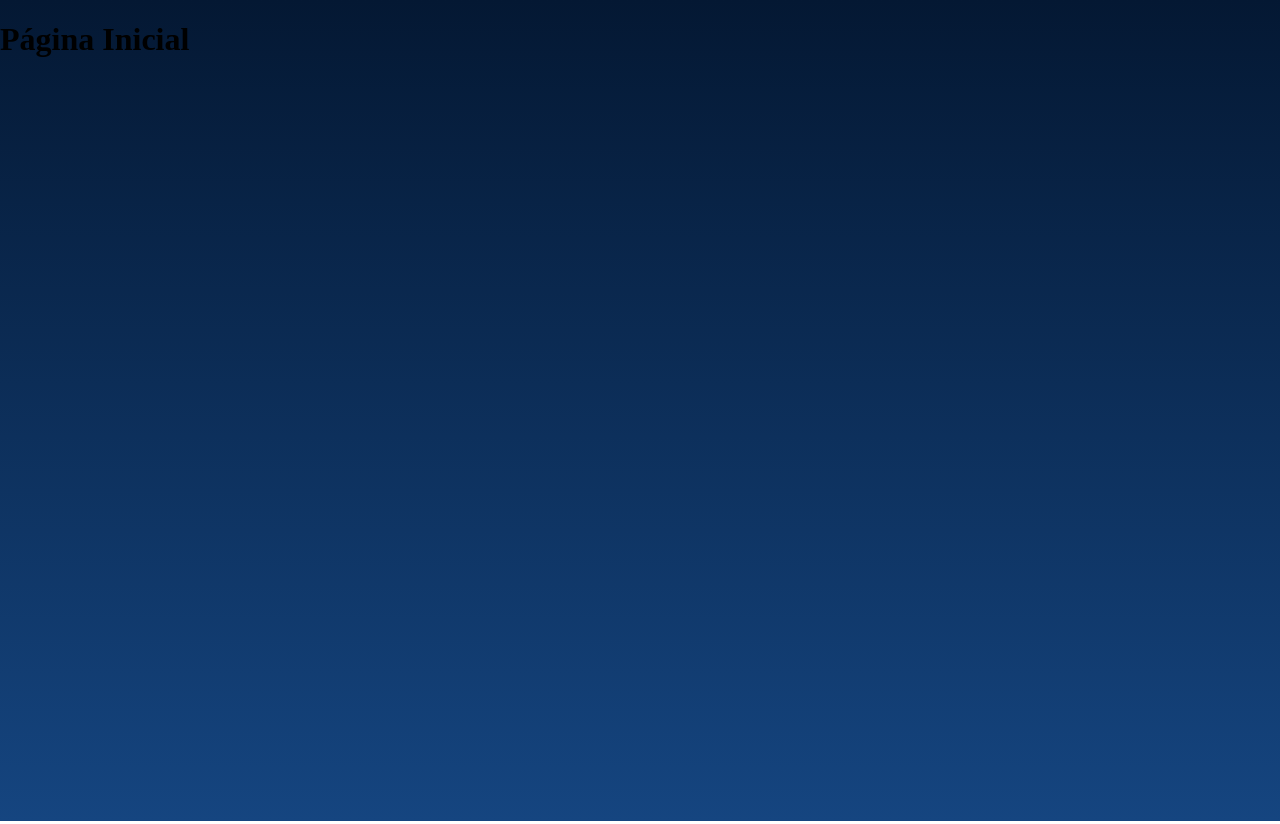
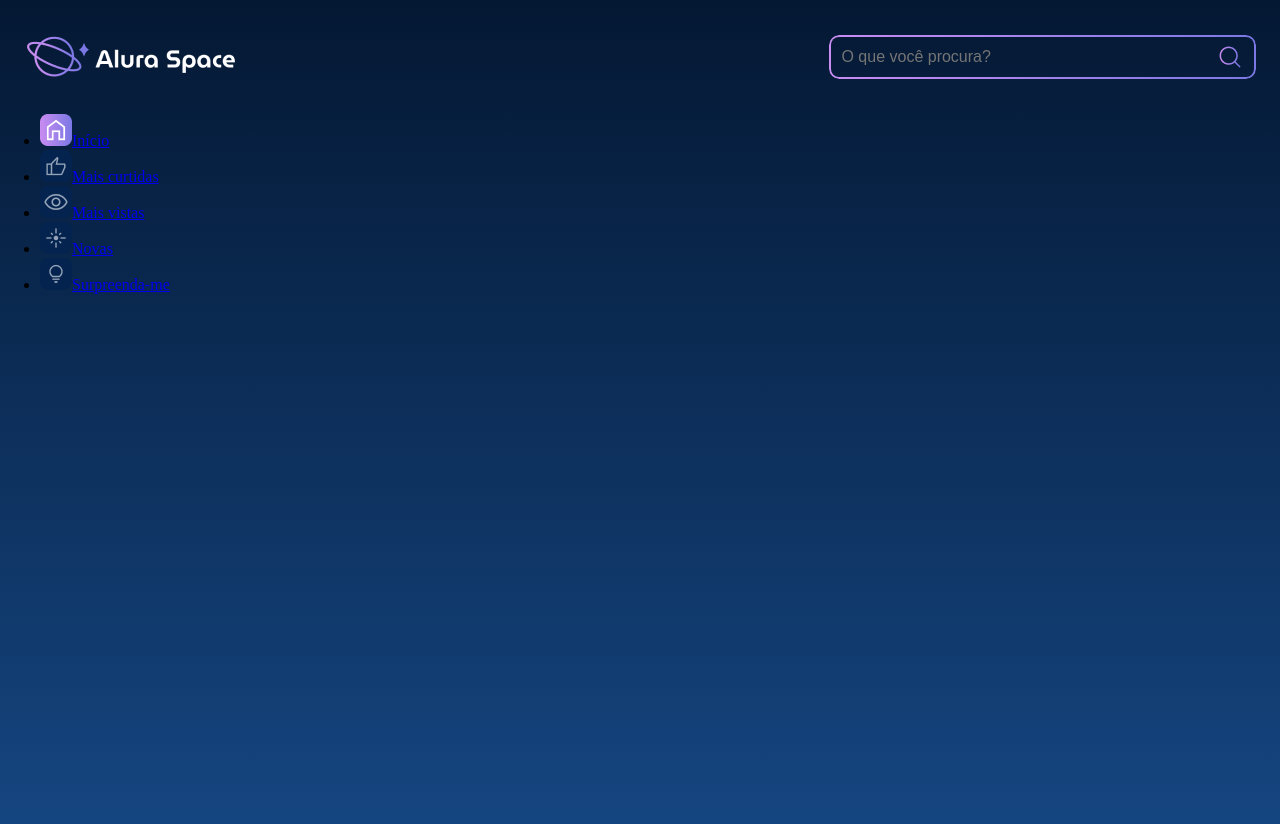
Before and after one commit to devLucasMoraes/alura-space, a React (Create React App) app: page / in a window 1280 px wide. Built offline with nearby package versions, Linux system fonts and the light colour scheme; the HTML template or start-up script is replaced by a standard one.

Commit message:
predefinido retorno da pagina inicial a cabecalho e menu

```diff
--- a/src/pages/PaginaInicial/index.jsx
+++ b/src/pages/PaginaInicial/index.jsx
@@ -1,5 +1,11 @@
+import Cabecalho from "../../components/Cabecalho";
+import Menu from "../../components/Menu";
+
 export default function PaginaInicial(){
     return (
-        <h1>Página Inicial</h1>
+        <>
+            <Cabecalho/>
+            <Menu/>
+        </>
     )
 }
```
